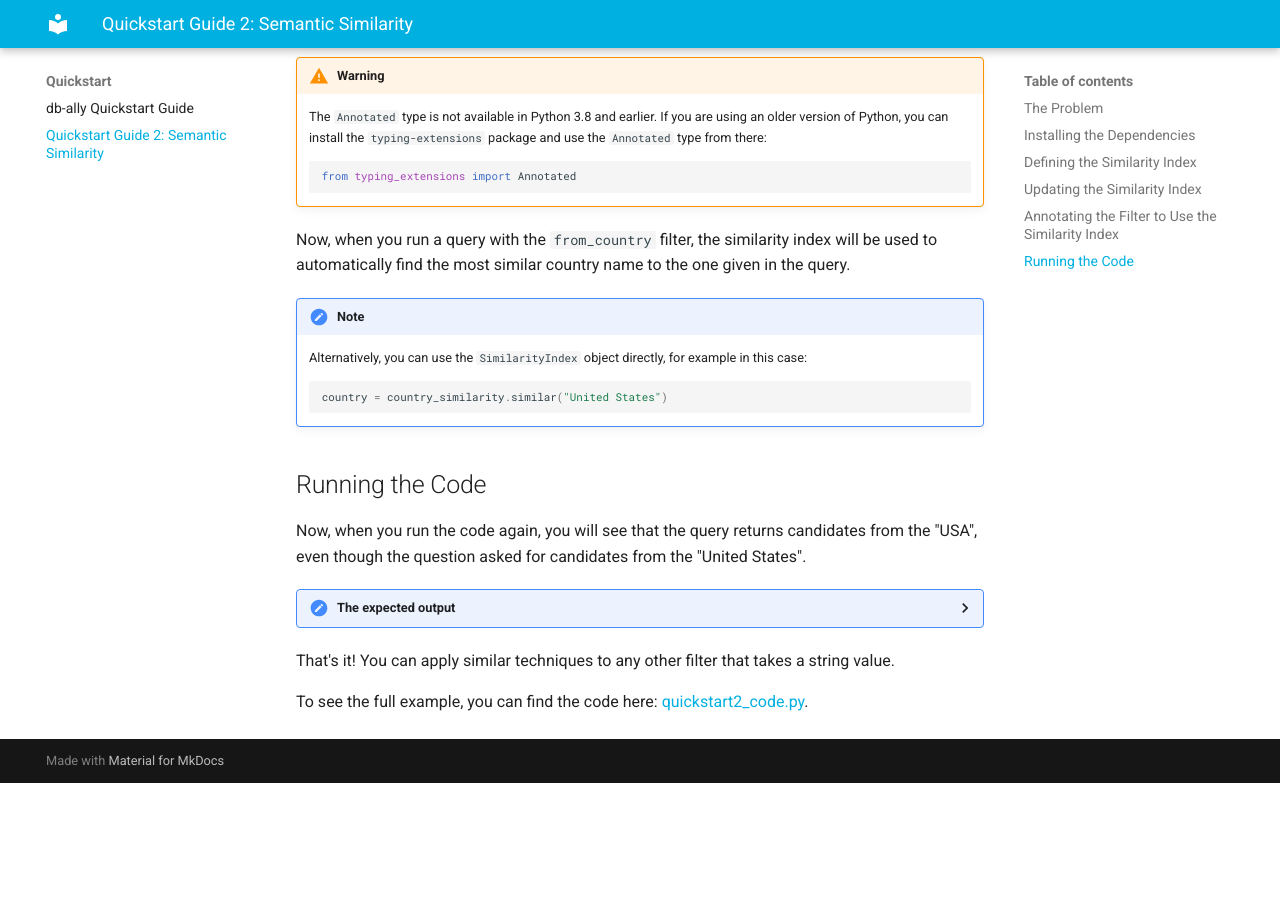
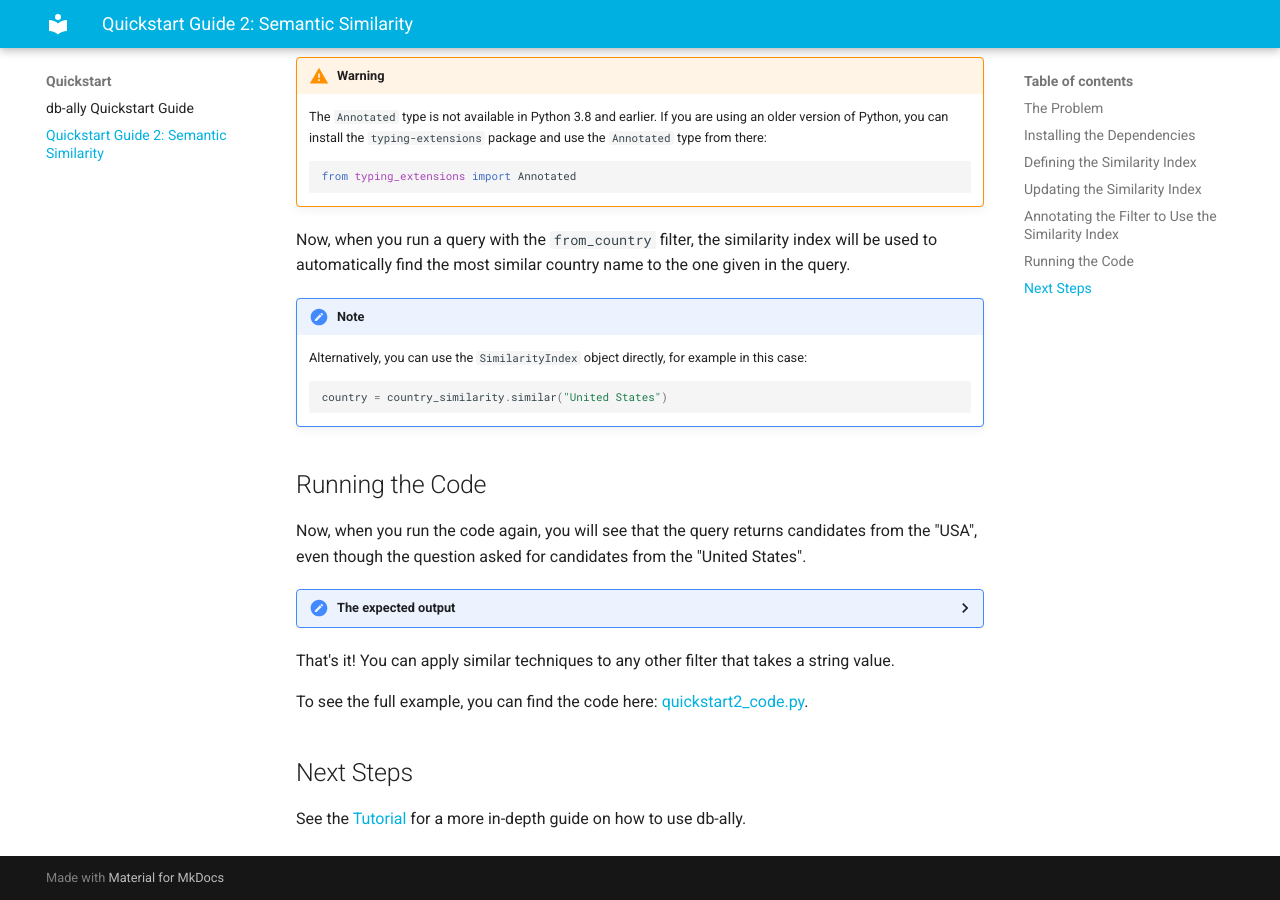
Before and after one commit to deepsense-ai/db-ally, an MkDocs documentation site: the page built from docs/quickstart/quickstart2.md, in a window 1280 px wide and 900 px high, scrolled down 3277 px. Built offline with MkDocs 1.6.1 and Material for MkDocs 9.7.7, drawn with Linux system fonts in a browser that asks for light colours; before the commit the page ends 4060 px from its top, so only the background shows below that.

Commit message:
Mention the tutorial

```diff
--- a/docs/quickstart/quickstart2.md
+++ b/docs/quickstart/quickstart2.md
@@ -146,3 +146,6 @@ Retrieved 1 candidates:
 That's it! You can apply similar techniques to any other filter that takes a string value.
 
 To see the full example, you can find the code here: [quickstart2_code.py](quickstart2_code.py).
+
+## Next Steps
+See the [Tutorial](../tutorial/index.md) for a more in-depth guide on how to use db-ally.
```
